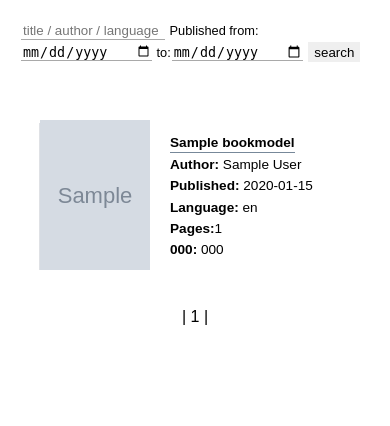
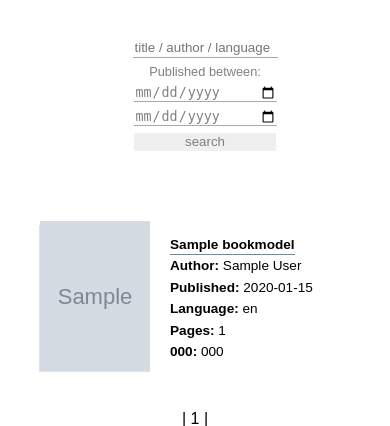
Before and after one commit to Imrie83/Book_List, a Django app: page / in a window 390 px wide. Shown: the part 62-488 px from the top of the page. Run offline with Django 4.2, Linux system fonts and the light colour scheme; tables that the repository leaves empty hold one stand-in row (values such as "Sample post"); grey boxes marked "Sample" are stand-in pictures.

Commit message:
fix mobile styling issues

```diff
--- a/books_rest_api/book_list/forms.py
+++ b/books_rest_api/book_list/forms.py
@@ -94,6 +94,9 @@ class AddBookForm(forms.ModelForm):
         self.fields['cover_link'].widget.attrs.update({
             'placeholder': 'Link to book cover'
         })
+        self.fields['pub_date'].widget.attrs.update({
+            'class': 'pick-date'
+        })
         self.fields['author'].required = False
         self.fields['pub_lang'].required = False
         self.fields['pub_date'].required = False
--- a/books_rest_api/book_list/templates/book_list.html
+++ b/books_rest_api/book_list/templates/book_list.html
@@ -8,11 +8,13 @@
         <div class="search-bar-container">
             <form method="post">
                 {% csrf_token %}
-                {{ form.search }}
-                Published
-                from:{{ form.date_from }}
-                to:{{ form.date_to }}
-                <input type="submit" value="search" class="search-btn">
+                <ul>
+                <li>{{ form.search }}</li>
+                <li>Published between:</li>
+                <li>{{ form.date_from }}</li>
+                <li>{{ form.date_to }}</li>
+                <li><input type="submit" value="search" class="search-btn"></li>
+                </ul>
             </form>
         </div>
         <div class="container">
@@ -52,7 +54,7 @@
                     {% endif %}
                     {% if book.pages %}
                     <div>
-                        <strong>Pages:</strong>{{ book.pages }}
+                        <strong>Pages:</strong> {{ book.pages }}
                     </div>
                     {% endif %}
                     {% for b in book.book_isbn.all %}
--- a/books_rest_api/books_rest_api/settings.py
+++ b/books_rest_api/books_rest_api/settings.py
@@ -86,7 +86,7 @@ WSGI_APPLICATION = 'books_rest_api.wsgi.application'
 # Database
 # https://docs.djangoproject.com/en/4.0/ref/settings/#databases
 
-DATABASES['default'] = dj_database_url.config()
+DATABASES['default'] = dj_database_url.config(default='postgres://postgres:coderslab@localhost/book_list')
 # DATABASES = {
 #     'default': {
 #         'ENGINE': 'django.db.backends.postgresql_psycopg2',
--- a/books_rest_api/static/css/style.css
+++ b/books_rest_api/static/css/style.css
@@ -3,7 +3,24 @@ body {
   font-family: Sans-Serif, serif;
   margin: 0;
 }
-
+.search-bar-container{
+  display: flex;
+  max-width: 95%;
+  margin: 5px auto 0 auto;
+  font-size: 0.8em;
+  color: gray;
+}
+.search-bar {
+  height: 16px;
+  border: none;
+  border-bottom: solid darkgray 1px;
+}
+.date-picker {
+  border: none;
+  border-bottom: solid darkgray 1px;
+  background: white;
+  color: gray;
+}
 /* MENU*/
 .menu-container {
   position: relative;
@@ -91,6 +108,37 @@ body {
 
 /* mobile styles */
 @media only screen and (max-width: 799px) {
+  .search-bar-container{
+    flex-direction: row;
+    justify-content: center;
+        padding: 0 20px 20px 0;
+  }
+  .search-bar-container ul{
+    flex-direction: column;
+    list-style: none;
+    text-align: center;
+  }
+  .search-bar-container li{
+    margin-top: 5px;
+  }
+  .search-bar {
+    width: 141px;
+    margin: 1px;
+  }
+  .date-picker {
+    width: 142px;
+    height: 16px;
+    margin: 1px;
+  }
+  .search-btn {
+    border: none;
+    height: 18px;
+    width: 142px;
+    margin: 1px;
+    color: gray;
+    transition-duration: 0.3s;
+    border-radius: 2px;
+  }
   .menu-container {
     flex-direction: column;
     align-items: flex-start;
@@ -124,6 +172,24 @@ body {
 
 /* desktop styles */
 @media only screen and (min-width: 800px) {
+  .search-bar-container{
+    flex-flow: nowrap;
+    flex-direction: row;
+    justify-content: space-around;
+    justify-items: flex-start;
+    padding: 0 20px 20px 20px;
+  }
+  .search-bar {
+    width: 140px;
+  }
+  .search-btn {
+    margin-top: -5px;
+  }
+  .date-picker {
+    width: 130px;
+    height: 16px;
+    margin: -5px 1px;
+  }
   .menu-container {
     width: 100%;
     color: #cdcdcd;
@@ -197,20 +263,6 @@ body {
   padding: 0 4px 0 4px;
 }
 
-.search-bar {
-  height: 16px;
-  width: 140px;
-  border: none;
-  border-bottom: solid darkgray 1px;
-  margin: 1px;
-}
-.date-picker {
-  width: 130px;
-  height: 16px;
-  border: none;
-  margin: 1px;
-  border-bottom: solid darkgray 1px;
-}
 .error-msg {
   display: flex;
   justify-content: center;
@@ -219,10 +271,16 @@ body {
 }
 .search-btn {
   border: none;
-  height: 20px;
-  margin: 1px;
+  height: 18px;
+  color: gray;
+  transition-duration: 0.3s;
+  border-radius: 2px;
+}
+.search-btn:hover {
+  background: #d2d2d2;
+  transition-duration: 0.3s;
+}
 
-}
 .add-book{
   display: flex;
   flex-direction: column;
@@ -231,7 +289,7 @@ body {
   max-width: 300px;
   border-radius: 15px;
   padding: 15px;
-  box-shadow: gray 0 0 25px 1px;
+  box-shadow: rgba(128, 128, 128, 0.2) 0 0 25px 1px;
 
 
 }
@@ -239,6 +297,9 @@ body {
   margin: 5px auto 5px auto;
   height: 25px;
   width: 250px;
+}
+.add-book input[type=submit]{
+  width: 259px;
 }
 
 .cover-container {
@@ -276,13 +337,14 @@ body {
   color: darkred;
 }
 
-.search-bar-container{
+.search-bar-container ul{
+  list-style: none;
   display: flex;
-  flex-flow: nowrap;
-  flex-direction: row;
-  max-width: 95%;
-  margin: 5px auto 0 auto;
-  justify-content: space-around;
-  padding: 0 20px 20px 20px;
-  font-size: 0.8em;
 }
+.search-bar-container li{
+  margin-left: 5px;
+  margin-right: 5px;
+}
+.add-book .pick-date {
+  width: 253px;
+}
```
